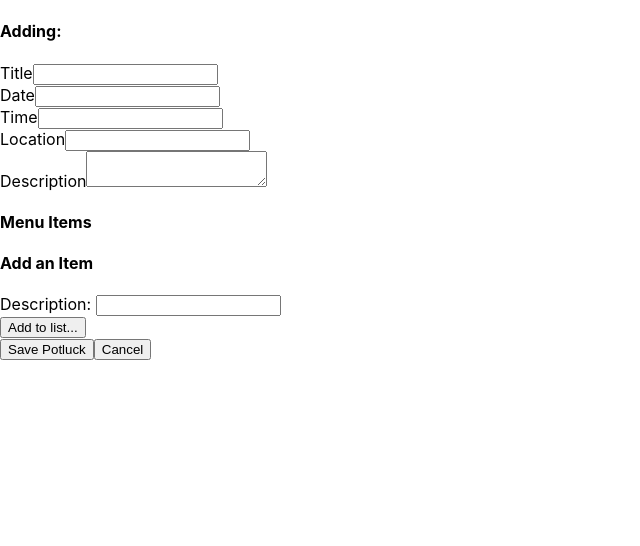
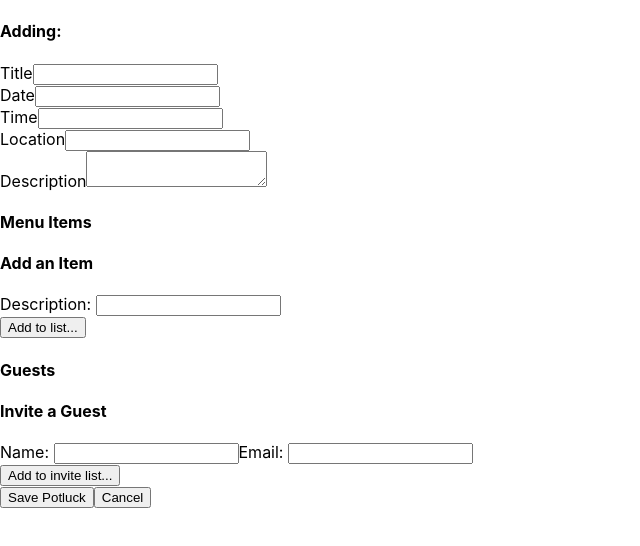
Before and after one commit to Potluck-Vault/frontend, a React (Create React App) app: page /addpotluck in a window 1280 px wide. Shown: the top 546 px of the page, without its empty margins (0-640 px from the left). Built offline with nearby package versions, Linux system fonts and the light colour scheme; the HTML template or start-up script is replaced by a standard one.

Commit message:
InviteGuest.js component used in AddPotluck.js

```diff
--- a/src/components/Potlucks/AddPotluck.js
+++ b/src/components/Potlucks/AddPotluck.js
@@ -3,6 +3,7 @@ import React, { useState, useEffect } from 'react';
 import { useHistory, Link } from 'react-router-dom';
 import {v4 as uuidv4} from 'uuid';
 import AddItems from './AddItems';
+import InviteGuests from './InviteGuests';
 
 import axios from 'axios';
 
@@ -11,6 +12,7 @@ const AddPotluck = (props) => {
 	const { setPotlucks, potlucks } = props; //Coming in from Home page
 
     const [items, setItems] = useState([]);
+	const [guests, setGuests] = useState([]);
 
 	const [potluck, setPotluck] = useState({
         id: uuidv4(),
@@ -74,7 +76,8 @@ const AddPotluck = (props) => {
 						<label>Description</label>
 						<textarea value={description} onChange={handleChange} name="description" className="form-control"></textarea>
 					</div>
-					<AddItems items={items} setItems={setItems}/>
+					<AddItems items={items} setItems={setItems} />
+                    <InviteGuests guests={guests} setGuests={setGuests}	/>
 				</div>
 				<div className="modal-footer">
 					<input type="submit" className="btn btn-info" value="Save Potluck"/>
--- /dev/null
+++ b/src/components/Potlucks/InviteGuests.js
@@ -0,0 +1,47 @@
+import React, {useState} from 'react';
+import {v4 as uuidv4} from 'uuid';
+
+
+const InviteGuests = (props) => {
+    const { guests, setGuests } = props;
+    const [newGuest, setNewGuest] = useState({id: uuidv4(), name: "", email: ""});
+
+    const handleGuestSubmit = (e) => {
+        e.preventDefault();
+        setGuests([...guests, {id: newGuest.id, name: newGuest.name, email: newGuest.email}])
+        setNewGuest({id: uuidv4(), name: "", email: ""});
+    };
+
+    const handleNewGuestChange = (e) => {
+        setNewGuest({
+            ...newGuest,
+            [e.target.name]: e.target.value
+        })
+    };
+
+    const deleteGuest = (e) => {
+        setGuests(guests.filter(guest => guest.id !== e.target.name));
+    }
+
+    return (
+    <div>
+        <h4>Guests</h4>
+            {guests.map(guest => <p>{guest.name} <button name={guest.id} onClick={deleteGuest}>X</button></p>
+             )}
+
+        <h4>Invite a Guest</h4>
+            <div>
+                <label htmlFor="name">Name: </label>
+                <input value={newGuest.name} onChange={handleNewGuestChange} name="name" type="text" />
+                <label htmlFor="name">Email: </label>
+                <input value={newGuest.email} onChange={handleNewGuestChange} name="email" type="text" />
+            </div>
+
+            <div>
+                <button onClick={handleGuestSubmit}>Add to invite list...</button>
+            </div>
+    </div>
+    )
+}
+
+export default InviteGuests;
```
